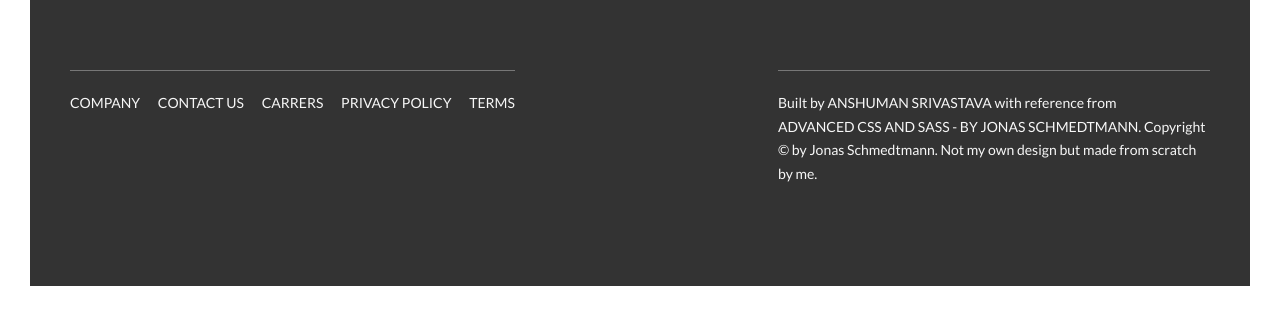
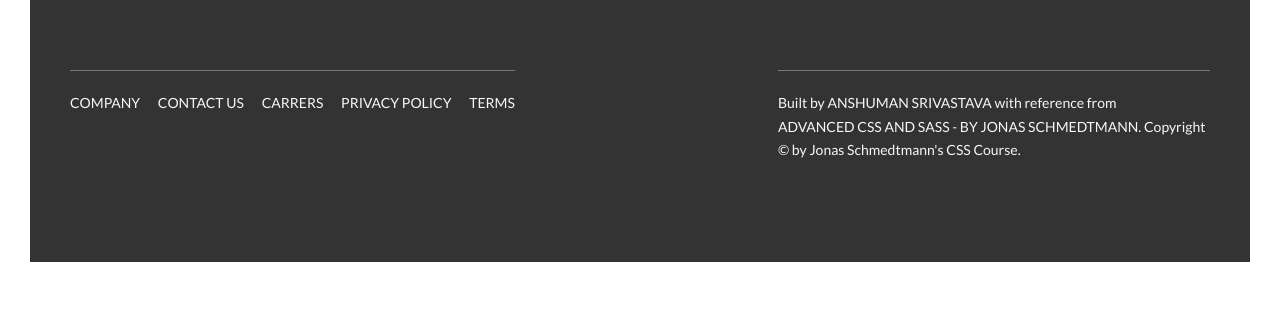
Before and after one commit to anshumanc43/anshumanc43.github.io, a plain HTML site: page index.html in a window 1280 px wide. Shown: the part 5528-5844 px from the top of the page. After the commit the page ends 5820 px from the top, so only its background shows below. Drawn offline with Linux system fonts and the light colour scheme.

Commit message:
Update index.html

```diff
--- a/index.html
+++ b/index.html
@@ -377,7 +377,7 @@
                 <div class="col-1-of-2">
                     <p class="footer__copyright">
                         Built by <a href="#" class="footer__link">Anshuman Srivastava</a> with reference from <a href="#" class="footer__link">Advanced CSS and Sass - by Jonas Schmedtmann</a>.
-                        Copyright &copy; by Jonas Schmedtmann. Not my own design but made from scratch by me.
+                        Copyright &copy; by Jonas Schmedtmann's CSS Course.
                     </p>
                 </div>
             </div>
```
